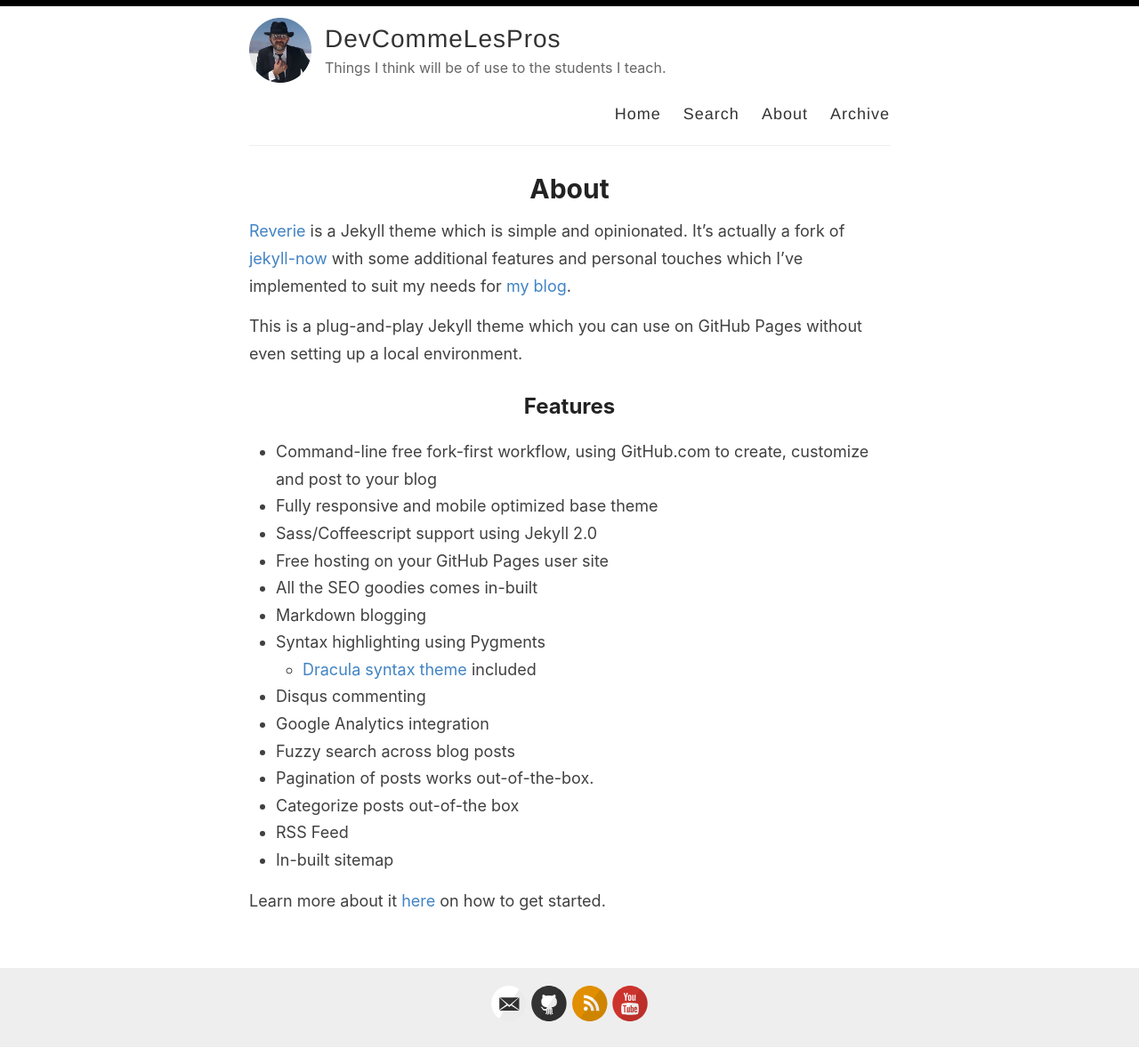
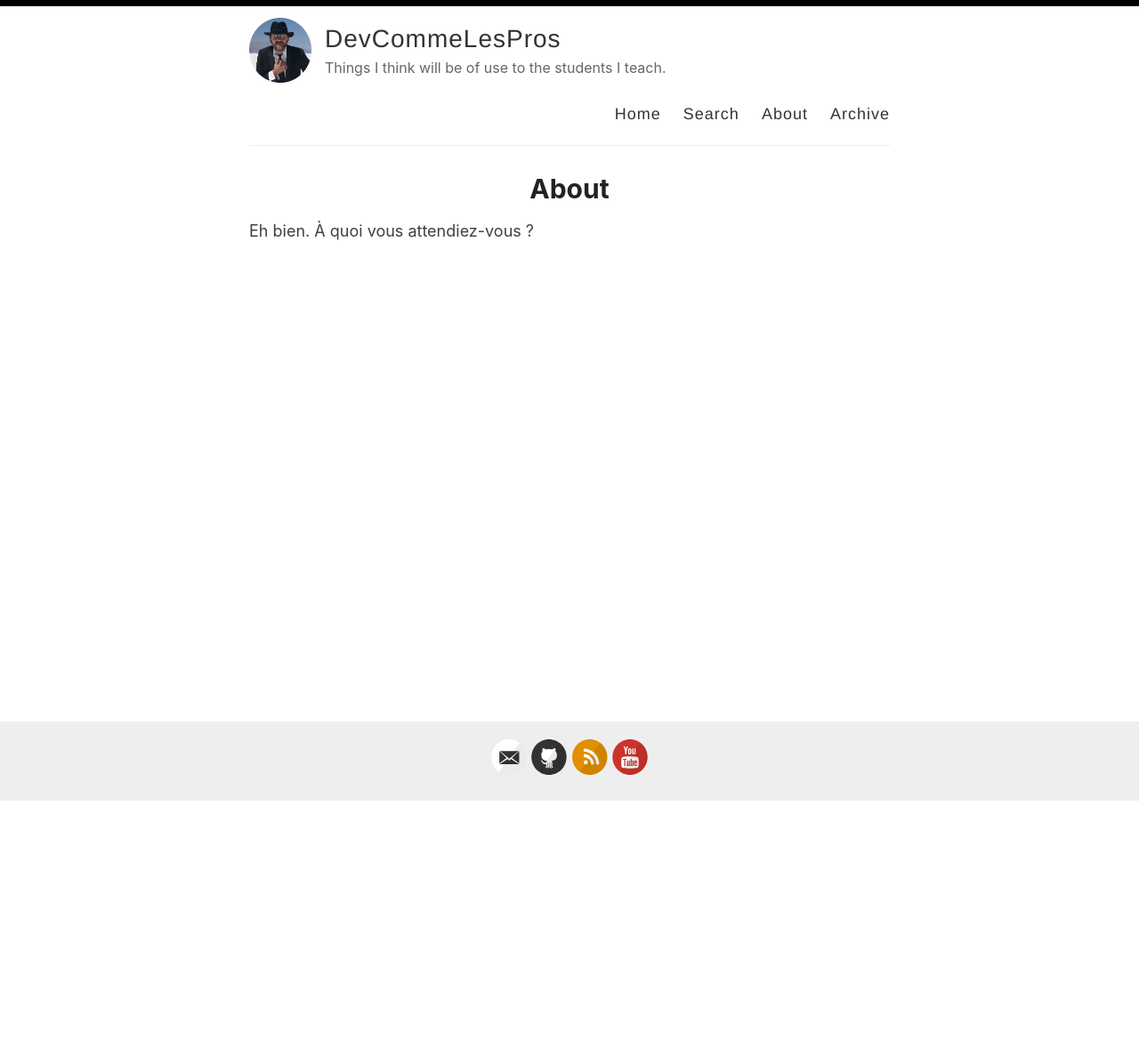
Before and after one commit to DevCommeLesPros/devcommelespros.github.io, a Jekyll site: the page built from _pages/about.md, in a window 1280 px wide. Shown: the whole page at 89% size. Built offline with Jekyll 4.4.1, drawn with Linux system fonts in a browser that asks for light colours; after the commit the page ends 901 px from its top, so only the background shows below that.

Commit message:
Update About page.

```diff
--- a/_pages/about.md
+++ b/_pages/about.md
@@ -4,26 +4,5 @@ title: About
 permalink: /about/
 ---
 
-[Reverie](https://github.com/amitmerchant1990/reverie) is a Jekyll theme which is simple and opinionated. It's actually a fork of [jekyll-now](https://github.com/barryclark/jekyll-now) with some additional features and personal touches which I've implemented to suit my needs for [my blog](https://www.amitmerchant.com).
-
-This is a plug-and-play Jekyll theme which you can use on GitHub Pages without even setting up a local environment.
-
-## Features
-
-- Command-line free fork-first workflow, using GitHub.com to create, customize and post to your blog
-- Fully responsive and mobile optimized base theme
-- Sass/Coffeescript support using Jekyll 2.0
-- Free hosting on your GitHub Pages user site
-- All the SEO goodies comes in-built
-- Markdown blogging
-- Syntax highlighting using Pygments
-    - [Dracula syntax theme](https://draculatheme.com/) included
-- Disqus commenting
-- Google Analytics integration
-- Fuzzy search across blog posts
-- Pagination of posts works out-of-the-box.
-- Categorize posts out-of-the box
-- RSS Feed
-- In-built sitemap
-
-Learn more about it [here](https://github.com/amitmerchant1990/reverie) on how to get started.
+Eh bien.
+À quoi vous attendiez-vous ?
```
